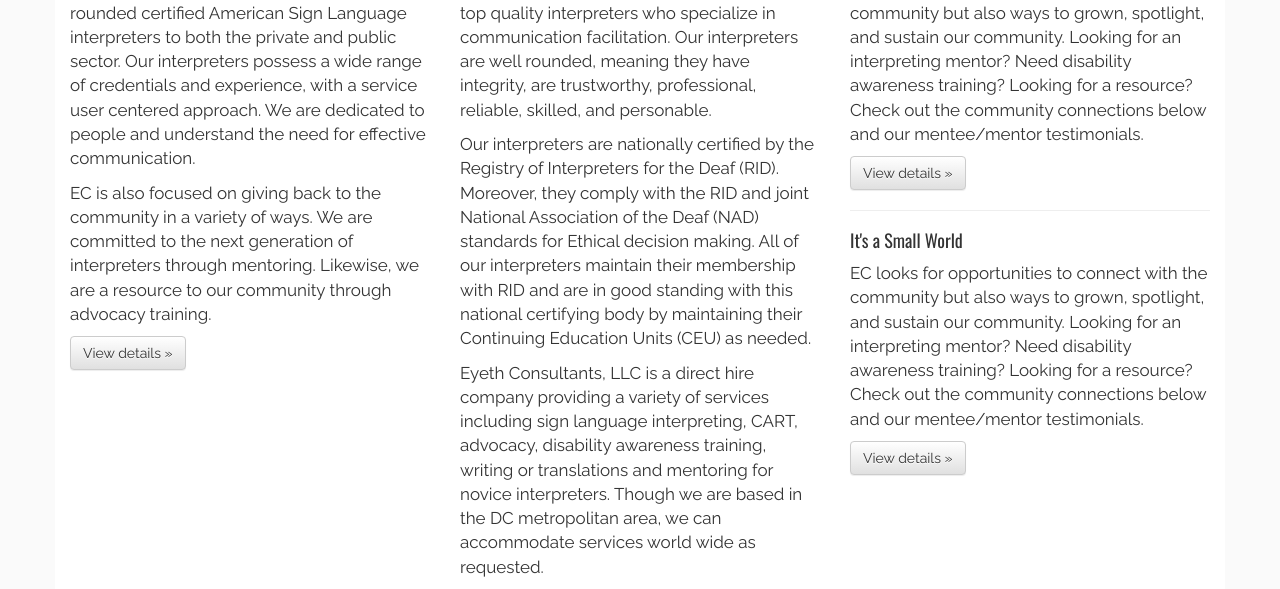
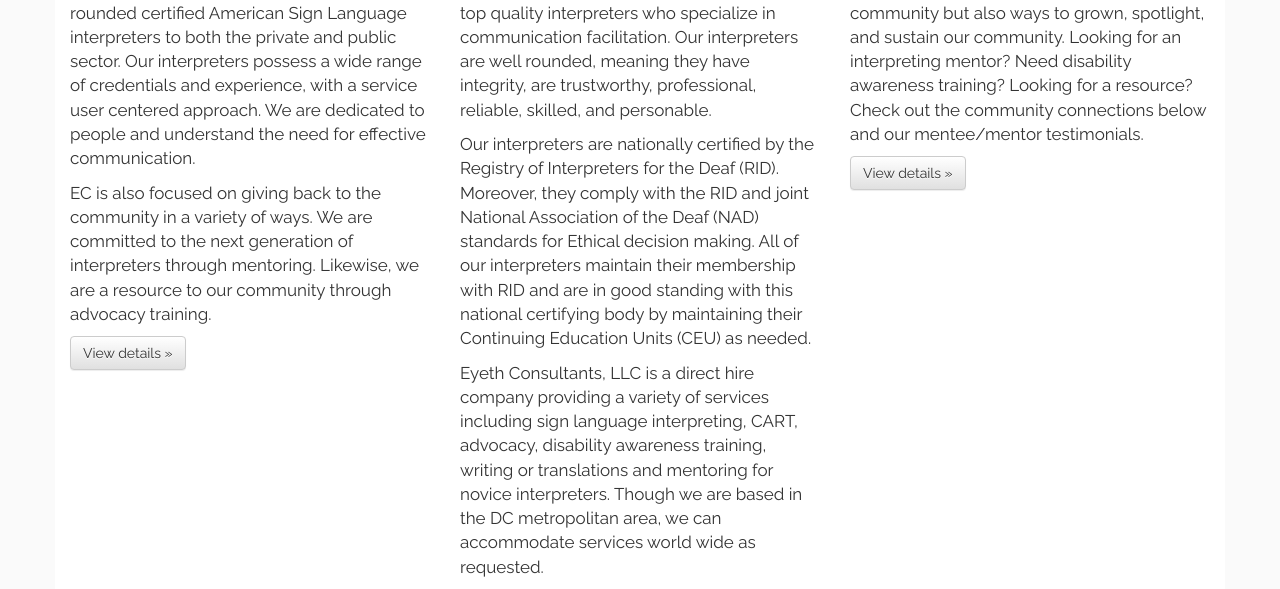
Before and after one commit to sdenkahairdesign/sdenkahairdesign.github.io, a plain HTML site: page index.html in a window 1280 px wide. Shown: the part 559-1148 px from the top of the page. Drawn offline with nearby package versions, Linux system fonts and the light colour scheme.

Commit message:
removing duplicated section

```diff
--- a/index.html
+++ b/index.html
@@ -92,10 +92,6 @@
           <h2><strong>Community and Mentorship</strong></h2>
           <p>EC looks for opportunities to connect with the community but also ways to grown, spotlight, and sustain our community. Looking for an interpreting mentor? Need disability awareness training? Looking for a resource? Check out the community connections below and our mentee/mentor testimonials.</p>
           <p><a class="btn btn-default" href="#" role="button">View details »</a></p>
-          <hr />
-          <h4>It's a Small World</h4>
-          <p>EC looks for opportunities to connect with the community but also ways to grown, spotlight, and sustain our community. Looking for an interpreting mentor? Need disability awareness training? Looking for a resource? Check out the community connections below and our mentee/mentor testimonials.</p>
-          <p><a class="btn btn-default" href="#" role="button">View details »</a></p>
         </div>
       </div>
     </div>
```
